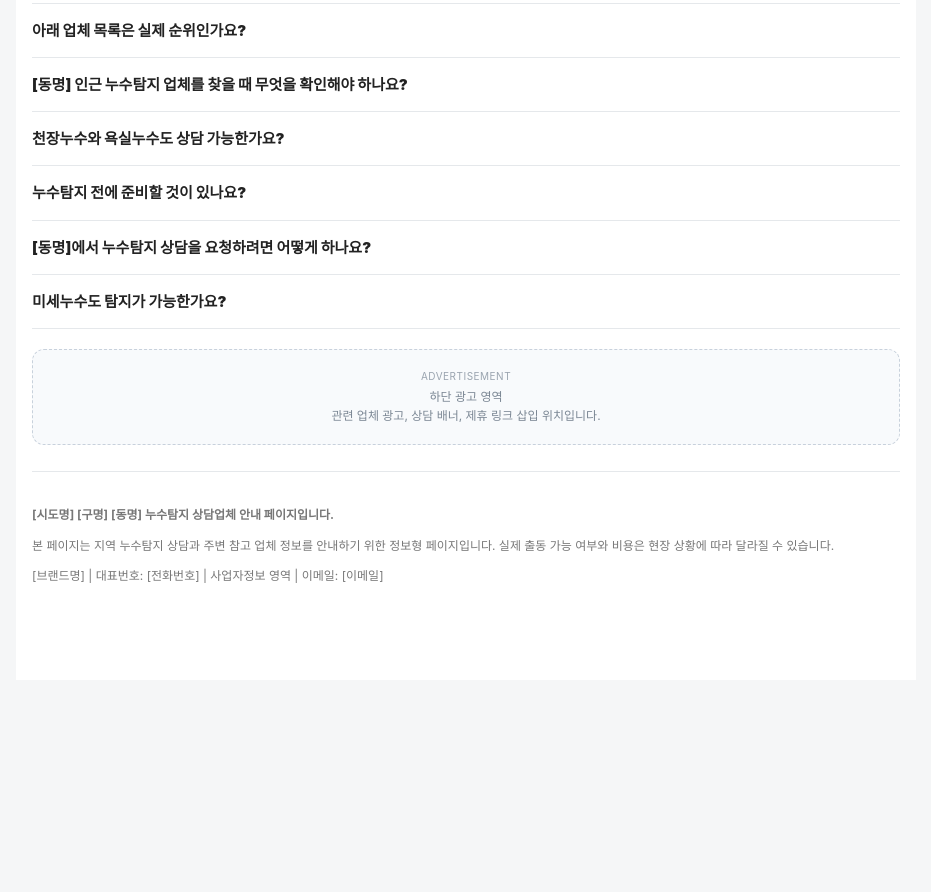
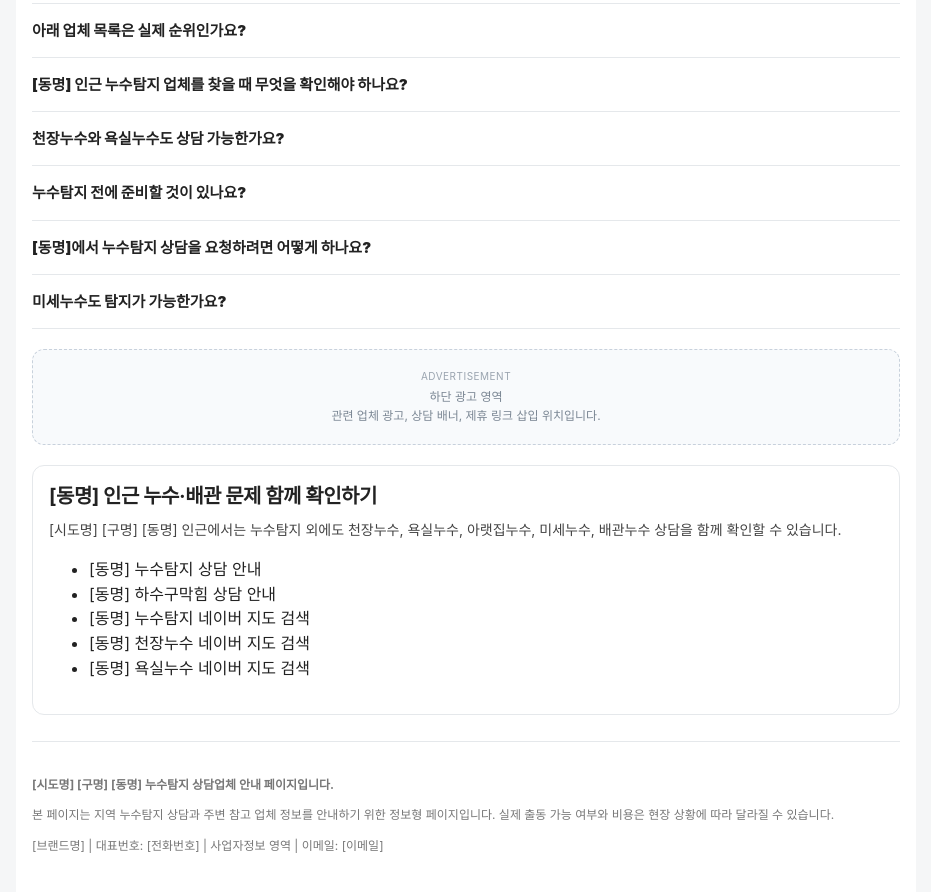
Before and after one commit to jyungsoung/local-pipe-site, a website: page templates/nusu.html in a window 1280 px wide. Shown: the part 3393-4285 px from the top of the page, without its empty margins (174-1105 px from the left). Before the commit the page ends 4073 px from the top, so only its background shows below. Drawn offline with Linux system fonts and the light colour scheme.

Commit message:
Add summary section for leak detection services

```diff
--- a/templates/nusu.html
+++ b/templates/nusu.html
@@ -797,6 +797,37 @@
       </div>
     </div>
 
+   <section class="summary-box">
+  <h2>[동명] 인근 누수·배관 문제 함께 확인하기</h2>
+  <p>
+    [시도명] [구명] [동명] 인근에서는 누수탐지 외에도 천장누수, 욕실누수, 아랫집누수, 미세누수, 배관누수 상담을 함께 확인할 수 있습니다.
+  </p>
+
+  <ul>
+    <li>
+      <a href="/nusu/[지역슬러그]/">[동명] 누수탐지 상담 안내</a>
+    </li>
+    <li>
+      <a href="/hasugu/[지역슬러그]/">[동명] 하수구막힘 상담 안내</a>
+    </li>
+    <li>
+      <a href="https://map.naver.com/p/search/[시도명]%20[구명]%20[동명]%20누수탐지" target="_blank" rel="noopener">
+        [동명] 누수탐지 네이버 지도 검색
+      </a>
+    </li>
+    <li>
+      <a href="https://map.naver.com/p/search/[시도명]%20[구명]%20[동명]%20천장누수" target="_blank" rel="noopener">
+        [동명] 천장누수 네이버 지도 검색
+      </a>
+    </li>
+    <li>
+      <a href="https://map.naver.com/p/search/[시도명]%20[구명]%20[동명]%20욕실누수" target="_blank" rel="noopener">
+        [동명] 욕실누수 네이버 지도 검색
+      </a>
+    </li>
+  </ul>
+</section>
+
     <footer class="footer">
       <p><strong>[시도명] [구명] [동명] 누수탐지 상담업체 안내 페이지입니다.</strong></p>
       <p>본 페이지는 지역 누수탐지 상담과 주변 참고 업체 정보를 안내하기 위한 정보형 페이지입니다. 실제 출동 가능 여부와 비용은 현장 상황에 따라 달라질 수 있습니다.</p>
```
